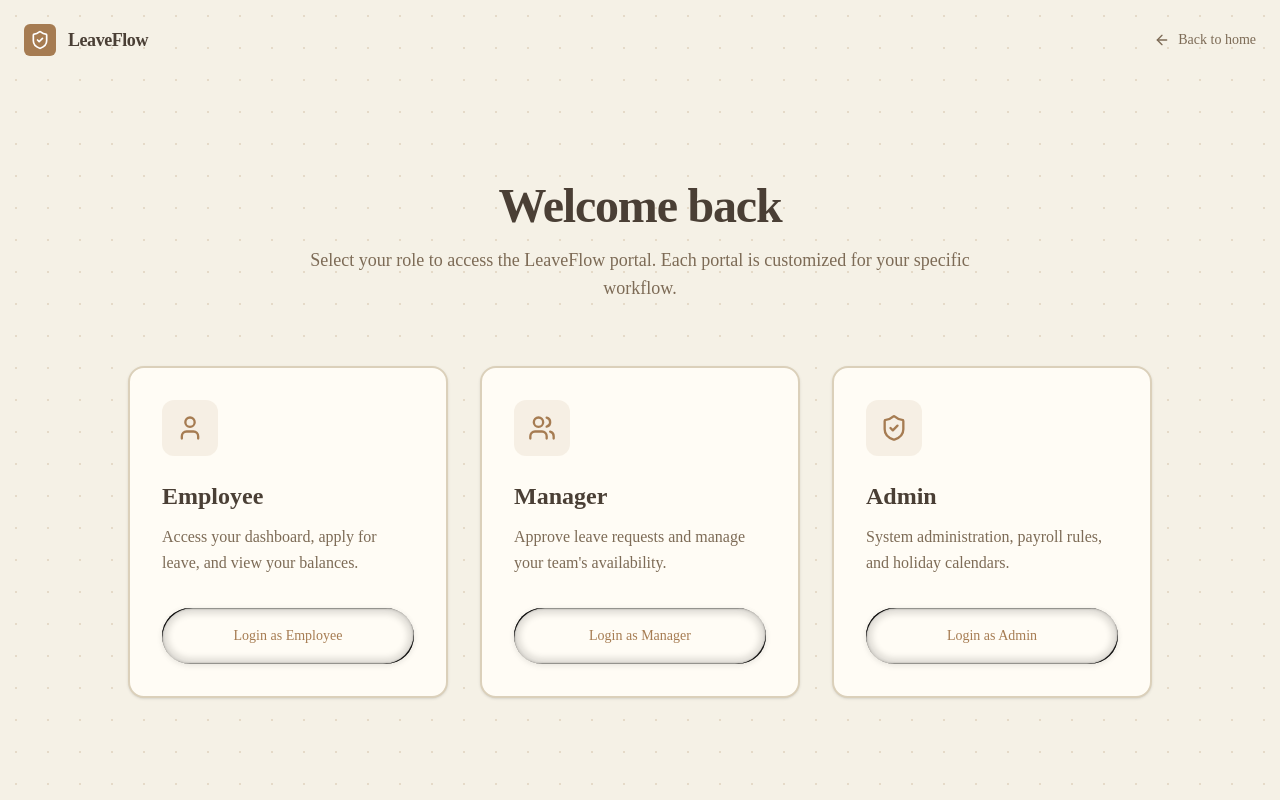
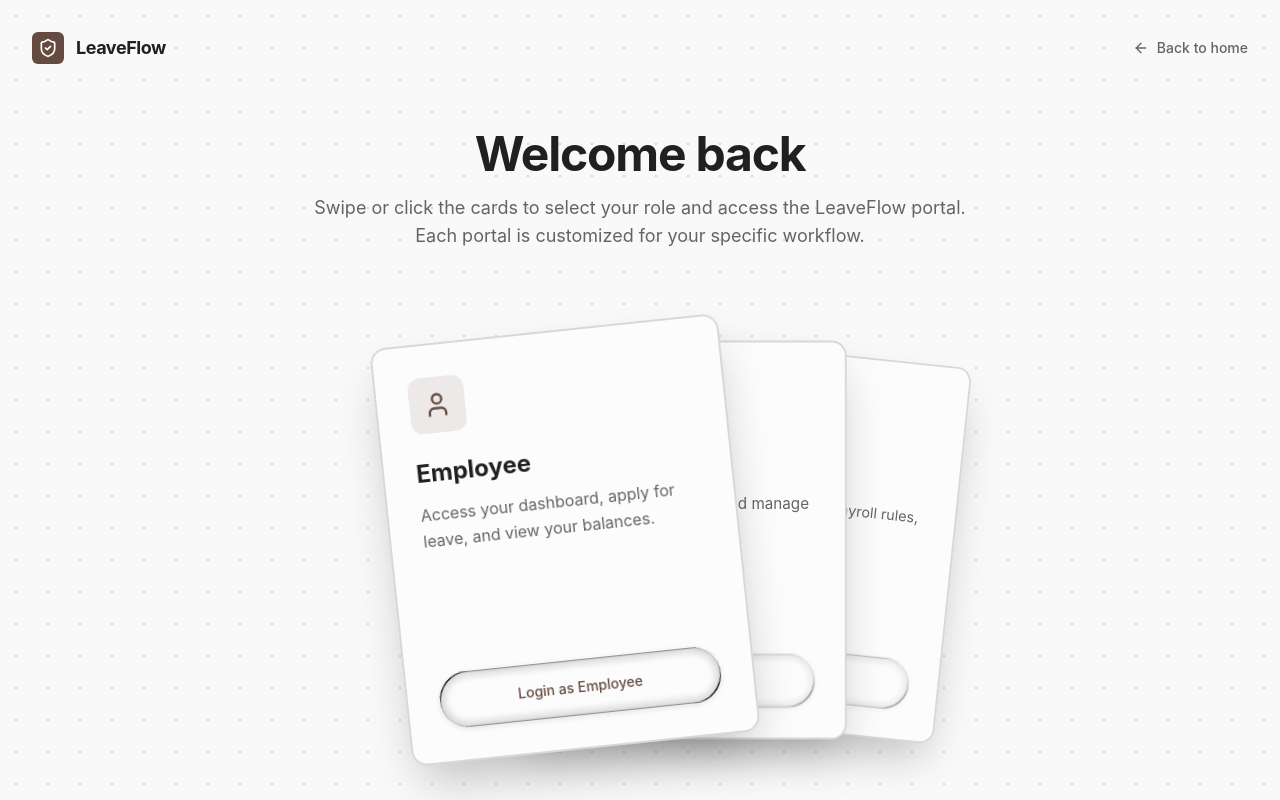
Before and after one commit to amith-67968/Leave-Management-Portal, a React (Vite) app in the folder frontend/: page /login in a window 1280 px wide. Built offline with nearby package versions, Linux system fonts and the light colour scheme.

Commit message:
modifying frontend

```diff
--- a/frontend/package.json
+++ b/frontend/package.json
@@ -16,6 +16,7 @@
     "axios": "^1.16.1",
     "class-variance-authority": "^0.7.1",
     "clsx": "^2.1.1",
+    "framer-motion": "^12.38.0",
     "lucide-react": "^1.16.0",
     "motion": "^12.38.0",
     "react": "^19.2.6",
--- /dev/null
+++ b/frontend/src/components/ui/role-shuffle-card.jsx
@@ -0,0 +1,75 @@
+import React from 'react';
+import { motion } from 'framer-motion';
+import { LiquidButton } from './liquid-glass-button';
+import { useNavigate } from 'react-router-dom';
+
+export function RoleShuffleCard({ role, position, handleShuffle }) {
+  const navigate = useNavigate();
+  const dragRef = React.useRef(0);
+  const isFront = position === "front";
+  const Icon = role.icon;
+
+  return (
+    <motion.div
+      style={{
+        zIndex: position === "front" ? "2" : position === "middle" ? "1" : "0"
+      }}
+      animate={{
+        rotate: position === "front" ? "-6deg" : position === "middle" ? "0deg" : "6deg",
+        x: position === "front" ? "0%" : position === "middle" ? "33%" : "66%",
+        scale: position === "front" ? 1 : position === "middle" ? 0.95 : 0.9,
+      }}
+      drag={true}
+      dragElastic={0.35}
+      dragListener={isFront}
+      dragConstraints={{
+        top: 0,
+        left: 0,
+        right: 0,
+        bottom: 0
+      }}
+      onDragStart={(e) => {
+        // e.clientX is undefined for touch events, use e.touches if available
+        dragRef.current = e.clientX || (e.touches && e.touches[0].clientX);
+      }}
+      onDragEnd={(e) => {
+        const clientX = e.clientX || (e.changedTouches && e.changedTouches[0].clientX);
+        if (Math.abs(dragRef.current - clientX) > 100) {
+          handleShuffle();
+        }
+        dragRef.current = 0;
+      }}
+      transition={{ duration: 0.35 }}
+      className={`absolute left-0 top-0 flex flex-col p-8 h-[420px] w-[320px] sm:w-[350px] bg-card rounded-2xl border-2 border-border shadow-2xl ${
+        isFront ? "cursor-grab active:cursor-grabbing" : "cursor-pointer"
+      }`}
+      onClick={(e) => {
+        // If not front card, clicking it shuffles to the front
+        if (!isFront) {
+          handleShuffle();
+        }
+      }}
+    >
+      <div className="h-14 w-14 rounded-xl bg-primary/10 flex items-center justify-center mb-6 text-primary pointer-events-none">
+        <Icon size={28} />
+      </div>
+      <h3 className="text-2xl font-bold text-foreground mb-3 pointer-events-none">{role.title}</h3>
+      <p className="text-muted-foreground leading-relaxed flex-1 mb-8 pointer-events-none">
+        {role.description}
+      </p>
+
+      <div className="mt-auto relative z-10" onPointerDownCapture={(e) => e.stopPropagation()}>
+        <LiquidButton
+          className={`w-full ${!isFront ? 'opacity-50 pointer-events-none' : ''}`}
+          onClick={(e) => {
+            if (isFront) {
+              navigate(role.href);
+            }
+          }}
+        >
+          Login as {role.title}
+        </LiquidButton>
+      </div>
+    </motion.div>
+  );
+}
--- a/frontend/src/index.css
+++ b/frontend/src/index.css
@@ -1,84 +1,75 @@
 @import "tailwindcss";
 
 :root {
-  --card: #fffcf5;
-  --ring: #a67c52;
-  --input: #dbd0ba;
-  --muted: #ece5d8;
-  --accent: #d4c8aa;
-  --border: #dbd0ba;
-  --radius: 0.25rem;
-  --chart-1: #a67c52;
-  --chart-2: #8d6e4c;
-  --chart-3: #735a3a;
-  --chart-4: #b3906f;
-  --chart-5: #c0a080;
-  --popover: #fffcf5;
-  --primary: #a67c52;
-  --sidebar: #ece5d8;
-  --font-mono: IBM Plex Mono, monospace;
-  --font-sans: Libre Baskerville, serif;
-  --secondary: #e2d8c3;
-  --background: #f5f1e6;
-  --font-serif: Lora, serif;
-  --foreground: #4a3f35;
-  --destructive: #b54a35;
-  --shadow-blur: 5px;
-  --shadow-color: hsl(28 13% 20%);
-  --sidebar-ring: #a67c52;
-  --shadow-spread: 0px;
-  --shadow-opacity: 0.12;
-  --sidebar-accent: #d4c8aa;
-  --sidebar-border: #dbd0ba;
-  --card-foreground: #4a3f35;
-  --shadow-offset-x: 2px;
-  --shadow-offset-y: 3px;
-  --sidebar-primary: #a67c52;
-  --muted-foreground: #7d6b56;
-  --accent-foreground: #4a3f35;
-  --popover-foreground: #4a3f35;
+  --card: #fcfcfc;
+  --ring: #644a40;
+  --input: #d8d8d8;
+  --muted: #efefef;
+  --accent: #e8e8e8;
+  --border: #d8d8d8;
+  --radius: 0.5rem;
+  --chart-1: #644a40;
+  --chart-2: #ffdfb5;
+  --chart-3: #e8e8e8;
+  --chart-4: #ffe6c4;
+  --chart-5: #66493e;
+  --popover: #fcfcfc;
+  --primary: #644a40;
+  --sidebar: #fbfbfb;
+  --secondary: #ffdfb5;
+  --background: #f9f9f9;
+  --foreground: #202020;
+  --destructive: #e54d2e;
+  --sidebar-ring: #b5b5b5;
+  --sidebar-accent: #f7f7f7;
+  --sidebar-border: #ebebeb;
+  --card-foreground: #202020;
+  --sidebar-primary: #343434;
+  --muted-foreground: #646464;
+  --accent-foreground: #202020;
+  --popover-foreground: #202020;
   --primary-foreground: #ffffff;
-  --sidebar-foreground: #4a3f35;
-  --secondary-foreground: #5c4d3f;
+  --sidebar-foreground: #252525;
+  --secondary-foreground: #582d1d;
   --destructive-foreground: #ffffff;
-  --sidebar-accent-foreground: #4a3f35;
-  --sidebar-primary-foreground: #ffffff;
+  --sidebar-accent-foreground: #343434;
+  --sidebar-primary-foreground: #fbfbfb;
 }
 
 .dark {
-  --card: #3a322c;
-  --ring: #c0a080;
-  --input: #4a4039;
-  --muted: #3a322c;
-  --accent: #59493e;
-  --border: #4a4039;
-  --radius: 0.25rem;
-  --chart-1: #c0a080;
-  --chart-2: #b3906f;
-  --chart-3: #a67c52;
-  --chart-4: #8d6e4c;
-  --chart-5: #735a3a;
-  --popover: #3a322c;
-  --primary: #c0a080;
-  --sidebar: #2d2621;
-  --secondary: #4a4039;
-  --background: #2d2621;
-  --foreground: #ece5d8;
-  --destructive: #b54a35;
-  --sidebar-ring: #c0a080;
-  --sidebar-accent: #59493e;
-  --sidebar-border: #4a4039;
-  --card-foreground: #ece5d8;
-  --sidebar-primary: #c0a080;
-  --muted-foreground: #c5bcac;
-  --accent-foreground: #ece5d8;
-  --popover-foreground: #ece5d8;
-  --primary-foreground: #2d2621;
-  --sidebar-foreground: #ece5d8;
-  --secondary-foreground: #ece5d8;
+  --card: #191919;
+  --ring: #ffe0c2;
+  --input: #484848;
+  --muted: #222222;
+  --accent: #2a2a2a;
+  --border: #201e18;
+  --radius: 0.5rem;
+  --chart-1: #ffe0c2;
+  --chart-2: #393028;
+  --chart-3: #2a2a2a;
+  --chart-4: #42382e;
+  --chart-5: #ffe0c1;
+  --popover: #191919;
+  --primary: #ffe0c2;
+  --sidebar: #18181b;
+  --secondary: #393028;
+  --background: #111111;
+  --foreground: #eeeeee;
+  --destructive: #e54d2e;
+  --sidebar-ring: #d4d4d8;
+  --sidebar-accent: #27272a;
+  --sidebar-border: #27272a;
+  --card-foreground: #eeeeee;
+  --sidebar-primary: #1d4ed8;
+  --muted-foreground: #b4b4b4;
+  --accent-foreground: #eeeeee;
+  --popover-foreground: #eeeeee;
+  --primary-foreground: #081a1b;
+  --sidebar-foreground: #f4f4f5;
+  --secondary-foreground: #ffe0c2;
   --destructive-foreground: #ffffff;
-  --sidebar-accent-foreground: #ece5d8;
-  --sidebar-primary-foreground: #2d2621;
+  --sidebar-accent-foreground: #f4f4f5;
+  --sidebar-primary-foreground: #ffffff;
 }
 
 @theme inline {
@@ -97,23 +88,14 @@
   --color-popover: var(--popover);
   --color-primary: var(--primary);
   --color-sidebar: var(--sidebar);
-  --color-font-mono: var(--font-mono);
-  --color-font-sans: var(--font-sans);
   --color-secondary: var(--secondary);
   --color-background: var(--background);
-  --color-font-serif: var(--font-serif);
   --color-foreground: var(--foreground);
   --color-destructive: var(--destructive);
-  --color-shadow-blur: var(--shadow-blur);
-  --color-shadow-color: var(--shadow-color);
   --color-sidebar-ring: var(--sidebar-ring);
-  --color-shadow-spread: var(--shadow-spread);
-  --color-shadow-opacity: var(--shadow-opacity);
   --color-sidebar-accent: var(--sidebar-accent);
   --color-sidebar-border: var(--sidebar-border);
   --color-card-foreground: var(--card-foreground);
-  --color-shadow-offset-x: var(--shadow-offset-x);
-  --color-shadow-offset-y: var(--shadow-offset-y);
   --color-sidebar-primary: var(--sidebar-primary);
   --color-muted-foreground: var(--muted-foreground);
   --color-accent-foreground: var(--accent-foreground);
@@ -124,6 +106,7 @@
   --color-destructive-foreground: var(--destructive-foreground);
   --color-sidebar-accent-foreground: var(--sidebar-accent-foreground);
   --color-sidebar-primary-foreground: var(--sidebar-primary-foreground);
+  --font-sans: 'Inter', sans-serif;
 }
 
 @layer base {
--- a/frontend/src/pages/LoginPage.jsx
+++ b/frontend/src/pages/LoginPage.jsx
@@ -1,9 +1,11 @@
+import { useState } from 'react';
 import { User, Users, ShieldCheck, ArrowLeft } from 'lucide-react';
 import { Link, useNavigate } from 'react-router-dom';
-import { LiquidButton } from '../components/ui/liquid-glass-button';
+import { RoleShuffleCard } from '../components/ui/role-shuffle-card';
 
 export default function LoginPage() {
   const navigate = useNavigate();
+  const [positions, setPositions] = useState(["front", "middle", "back"]);
 
   const roles = [
     {
@@ -26,13 +28,19 @@ export default function LoginPage() {
     }
   ];
 
+  const handleShuffle = () => {
+    const newPositions = [...positions];
+    newPositions.unshift(newPositions.pop());
+    setPositions(newPositions);
+  };
+
   return (
-    <div className="min-h-screen bg-background flex flex-col font-sans selection:bg-primary/20 selection:text-primary relative isolate">
+    <div className="min-h-screen bg-background flex flex-col font-sans selection:bg-primary/20 selection:text-primary relative isolate overflow-hidden">
       {/* Subtle Background Pattern */}
       <div className="absolute inset-0 -z-10 opacity-20 bg-[radial-gradient(var(--color-primary)_1px,transparent_1px)] [background-size:32px_32px]" />
 
       {/* Header */}
-      <header className="absolute top-0 w-full p-6 flex justify-between items-center max-w-7xl mx-auto left-0 right-0 z-50">
+      <header className="absolute top-0 left-0 w-full p-6 lg:p-8 flex justify-between items-center z-50">
         <div className="flex items-center gap-3">
           <div className="p-1.5 rounded-md bg-primary flex items-center justify-center">
             <ShieldCheck size={20} className="text-primary-foreground" />
@@ -48,43 +56,25 @@ export default function LoginPage() {
       </header>
 
       {/* Main Content */}
-      <main className="flex-1 flex items-center justify-center p-4 pt-24">
-        <div className="w-full max-w-5xl">
-          <div className="text-center mb-16 space-y-4">
+      <main className="flex-1 flex flex-col items-center justify-center p-4 pt-24 w-full">
+        <div className="text-center mb-12 lg:mb-16 space-y-4 max-w-2xl mx-auto z-10">
           <h1 className="text-4xl md:text-5xl font-bold tracking-tight text-foreground">
             Welcome back
           </h1>
-            <p className="text-lg text-muted-foreground max-w-2xl mx-auto">
-              Select your role to access the LeaveFlow portal. Each portal is customized for your specific workflow.
+          <p className="text-lg text-muted-foreground">
+            Swipe or click the cards to select your role and access the LeaveFlow portal. Each portal is customized for your specific workflow.
           </p>
         </div>
 
-          <div className="grid grid-cols-1 md:grid-cols-3 gap-6 lg:gap-8">
-            {roles.map((role) => {
-              const Icon = role.icon;
-              return (
-                <div
+        <div className="relative w-[320px] sm:w-[350px] h-[420px] -ml-8 sm:-ml-12 md:-ml-[100px] lg:-ml-[150px] mt-4 z-20">
+          {roles.map((role, index) => (
+            <RoleShuffleCard
               key={role.title}
-                  className="flex flex-col p-8 bg-card rounded-2xl border-2 border-border transition-all duration-300 shadow-sm hover:shadow-xl hover:-translate-y-1"
-                >
-                  <div className="h-14 w-14 rounded-xl bg-primary/10 flex items-center justify-center mb-6 text-primary transition-colors duration-300">
-                    <Icon size={28} />
-                  </div>
-                  <h3 className="text-2xl font-bold text-foreground mb-3">{role.title}</h3>
-                  <p className="text-muted-foreground leading-relaxed flex-1 mb-8">
-                    {role.description}
-                  </p>
-
-                  <LiquidButton
-                    className="w-full mt-auto"
-                    onClick={() => navigate(role.href)}
-                  >
-                    Login as {role.title}
-                  </LiquidButton>
-                </div>
-              );
-            })}
-          </div>
+              role={role}
+              handleShuffle={handleShuffle}
+              position={positions[index]}
+            />
+          ))}
         </div>
       </main>
     </div>
```
Also changed, not shown: frontend/src/pages/RoleLoginPage.jsx (+1 -10 lines), 1 other file (tests, documents, lock files or other folders). Lines whose indentation alone changed are shown as unchanged.
